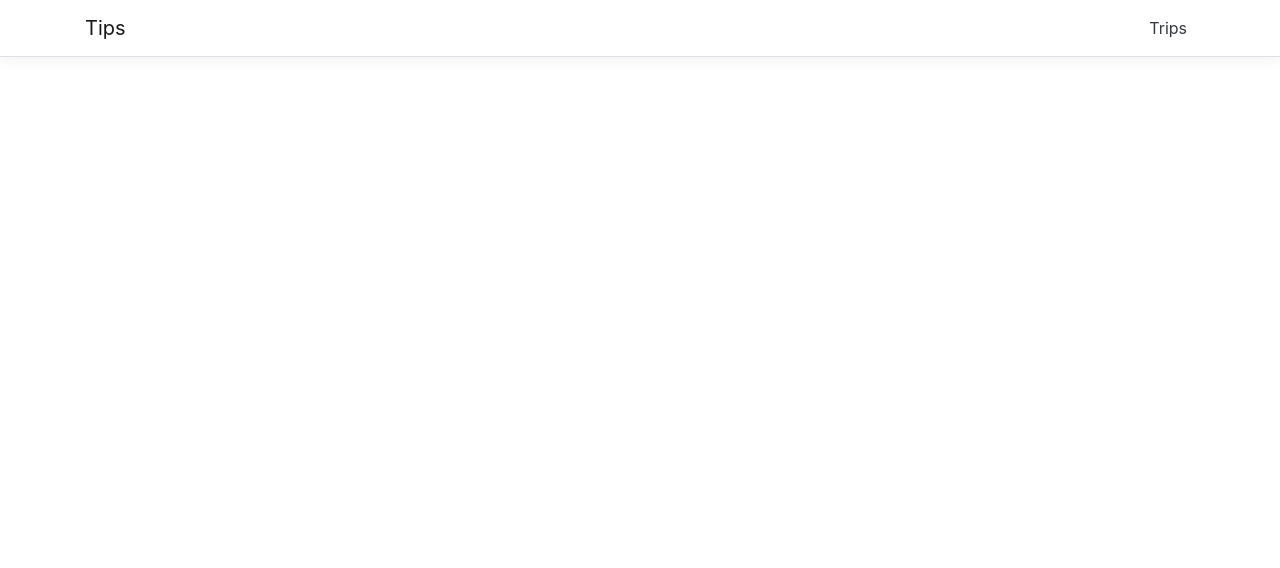
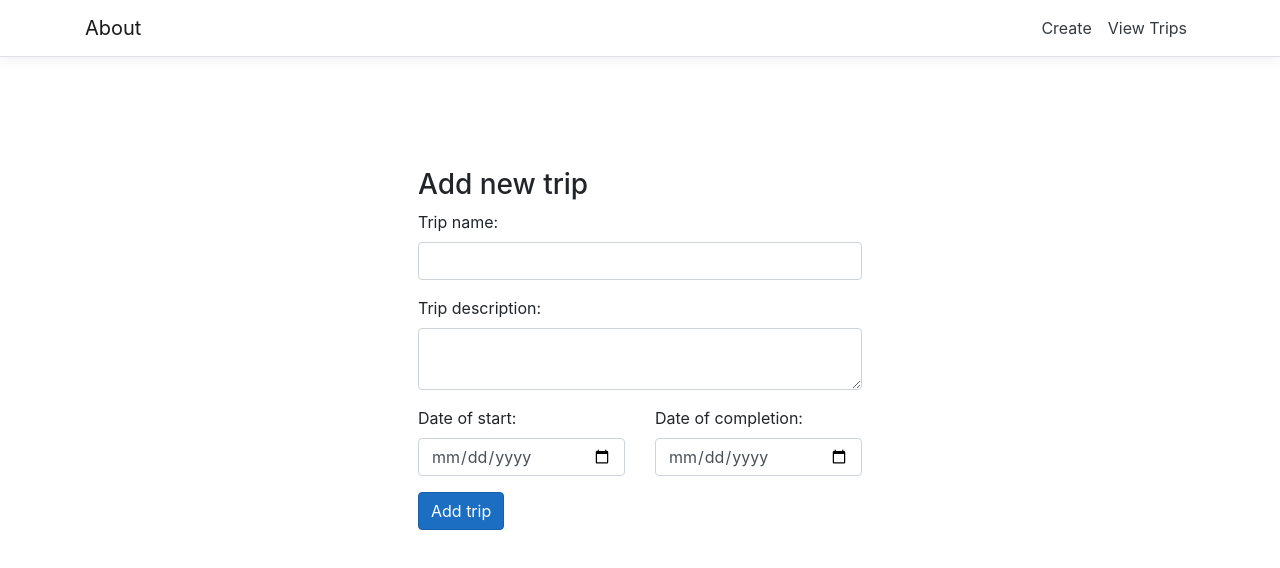
Before and after one commit to DimaBryuhanov/Trips, a React (Create React App) app in the folder ClientApp/: page /create in a window 1280 px wide. Shown: the top 568 px of the page. Built offline with nearby package versions, Linux system fonts and the light colour scheme.

Commit message:
added Create Component

```diff
--- a/ClientApp/src/App.js
+++ b/ClientApp/src/App.js
@@ -2,8 +2,7 @@ import React, { Component } from 'react';
 import { Route } from 'react-router';
 import { Layout } from './components/Layout';
 import { Home } from './components/Home';
-import { FetchData } from './components/FetchData';
-import { Counter } from './components/Counter';
+import {Create } from './components/Trip/Create';
 
 import './custom.css'
 import { Trips } from './components/Trip/Trips';
@@ -11,13 +10,12 @@ import { Trips } from './components/Trip/Trips';
 export default class App extends Component {
   static displayName = App.name;
 
-  render () {
+  render() {
     return (
       <Layout>
         <Route exact path='/' component={Home} />
-        <Route path='/counter' component={Counter} />
-        <Route path='/fetch-data' component={FetchData} />
-        <Route path='/trips' component={Trips}/>
+        <Route path='/create' component={Create} />
+        <Route path='/trips' component={Trips} />
       </Layout>
     );
   }
--- a/ClientApp/src/components/Home.js
+++ b/ClientApp/src/components/Home.js
@@ -6,20 +6,14 @@ export class Home extends Component {
   render () {
     return (
       <div>
-        <h1>Hello, world!</h1>
-        <p>Welcome to your new single-page application, built with:</p>
+        <h1>Welcome to Trips Manager!</h1>
+        <p>Use this manager to manage your trips by:</p>
         <ul>
-          <li><a href='https://get.asp.net/'>ASP.NET Core</a> and <a href='https://msdn.microsoft.com/en-us/library/67ef8sbd.aspx'>C#</a> for cross-platform server-side code</li>
-          <li><a href='https://facebook.github.io/react/'>React</a> for client-side code</li>
-          <li><a href='http://getbootstrap.com/'>Bootstrap</a> for layout and styling</li>
+          <li>Adding a new trip</li>
+          <li>Updating a trip</li>
+          <li>Deleting a trip</li>
+          <li>Viewing all the trips</li>
         </ul>
-        <p>To help you get started, we have also set up:</p>
-        <ul>
-          <li><strong>Client-side navigation</strong>. For example, click <em>Counter</em> then <em>Back</em> to return here.</li>
-          <li><strong>Development server integration</strong>. In development mode, the development server from <code>create-react-app</code> runs in the background automatically, so your client-side resources are dynamically built on demand and the page refreshes when you modify any file.</li>
-          <li><strong>Efficient production builds</strong>. In production mode, development-time features are disabled, and your <code>dotnet publish</code> configuration produces minified, efficiently bundled JavaScript files.</li>
-        </ul>
-        <p>The <code>ClientApp</code> subdirectory is a standard React application based on the <code>create-react-app</code> template. If you open a command prompt in that directory, you can run <code>npm</code> commands such as <code>npm test</code> or <code>npm install</code>.</p>
       </div>
     );
   }
--- a/ClientApp/src/components/NavMenu.js
+++ b/ClientApp/src/components/NavMenu.js
@@ -26,12 +26,15 @@ export class NavMenu extends Component {
       <header>
         <Navbar className="navbar-expand-sm navbar-toggleable-sm ng-white border-bottom box-shadow mb-3" light>
           <Container>
-            <NavbarBrand tag={Link} to="/">Tips</NavbarBrand>
+            <NavbarBrand tag={Link} to="/">About</NavbarBrand>
             <NavbarToggler onClick={this.toggleNavbar} className="mr-2" />
             <Collapse className="d-sm-inline-flex flex-sm-row-reverse" isOpen={!this.state.collapsed} navbar>
               <ul className="navbar-nav flex-grow">
+              <NavItem>
+                  <NavLink tag={Link} className="text-dark" to="/create">Create</NavLink>
+                </NavItem>
                 <NavItem>
-                  <NavLink tag={Link} className="text-dark" to="/trips">Trips</NavLink>
+                  <NavLink tag={Link} className="text-dark" to="/trips">View Trips</NavLink>
                 </NavItem>
               </ul>
             </Collapse>
--- /dev/null
+++ b/ClientApp/src/components/Trip/Create.jsx
@@ -0,0 +1,71 @@
+import React, { Component } from 'react';
+
+export class Create extends Component {
+    constructor(props){
+        super(props);
+
+        this.state = {
+            name: '',
+            description: '',
+            dateStarted: null,
+            dateCompleted: null
+        }
+    }
+
+    render(){
+        return (
+            <div className="trip-form" >
+                <h3>Add new trip</h3>
+                <form onSubmit={this.onSubmit}>
+                    <div className="form-group">
+                        <label>Trip name:  </label>
+                        <input
+                          type="text"
+                          className="form-control"
+                          value={this.state.name}
+                          onChange={this.onChangeName}
+                         />
+                    </div>
+                    <div className="form-group">
+                        <label>Trip description: </label>
+                        <textarea
+			  type="text"
+                          className="form-control"
+                          value={this.state.description}
+                          onChange={this.onChangeDescription}
+                        />
+                    </div>
+                    <div className="row">
+                        <div className="col col-md-6 col-sm-6 col-xs-12">
+                            <div className="form-group">
+                                <label>Date of start:  </label>
+                                <input
+                                  type="date"
+                                  className="form-control"
+                                  value={this.state.dateStarted}
+                                  onChange={this.onChangeDateStarted}
+                                />
+                            </div>
+                        </div>
+                        <div className="col col-md-6 col-sm-6 col-xs-12">
+                          <div className="form-group">
+                            <label>Date of completion:  </label>
+                            <input
+                                type="date"
+                                className="form-control"
+                                value={this.state.dateCompleted}
+                                onChange={this.onChangeDateCompleted}
+                            />
+                            </div>
+                        </div>
+                    </div>
+
+
+                    <div className="form-group">
+                        <input type="submit" value="Add trip" className="btn btn-primary"/>
+                    </div>
+                </form>
+            </div>
+        )
+    }
+}
--- a/ClientApp/src/components/Trip/Trips.jsx
+++ b/ClientApp/src/components/Trip/Trips.jsx
@@ -39,8 +39,8 @@ export class Trips extends Component {
                             <tr key={trip.id}>
                                 <td>{trip.name}</td>
                                 <td>{trip.description}</td>
-                                <td>{trip.dateStarted}</td>
-                                <td>{trip.dateCompleted}</td>
+                                <td>{ new Date(trip.dateStarted).toLocaleDateString()}</td>
+                                <td>{trip.dateCompleted ? new Date(trip.dateCompleted).toLocaleDateString() : "-"}</td>
                                 <td>-</td>
                             </tr>
                         ))
--- a/ClientApp/src/custom.css
+++ b/ClientApp/src/custom.css
@@ -12,3 +12,7 @@ code {
   background-color: #1b6ec2;
   border-color: #1861ac;
 }
+
+.trip-form {
+  margin: 10% 30% 10% 30%;
+}
```
